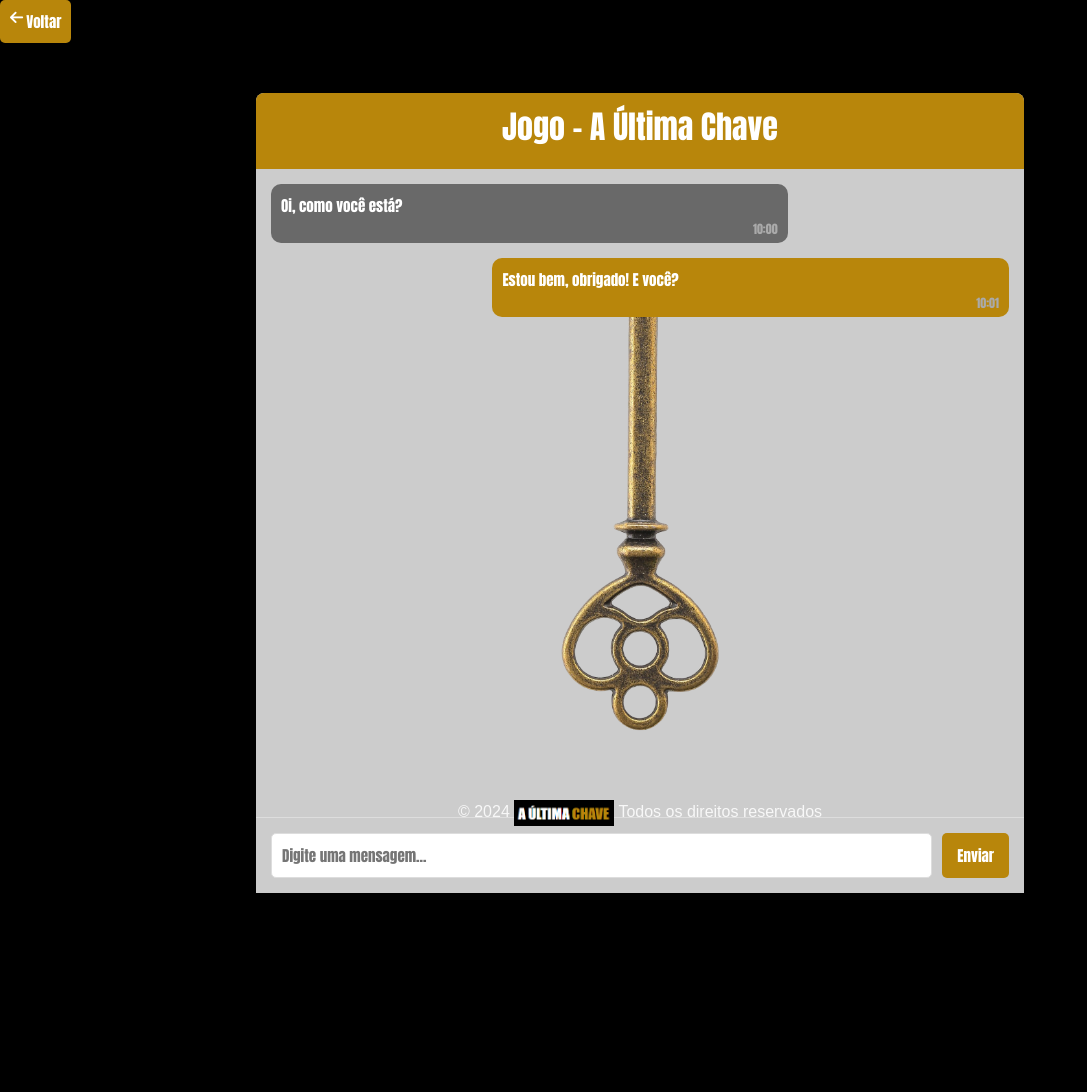
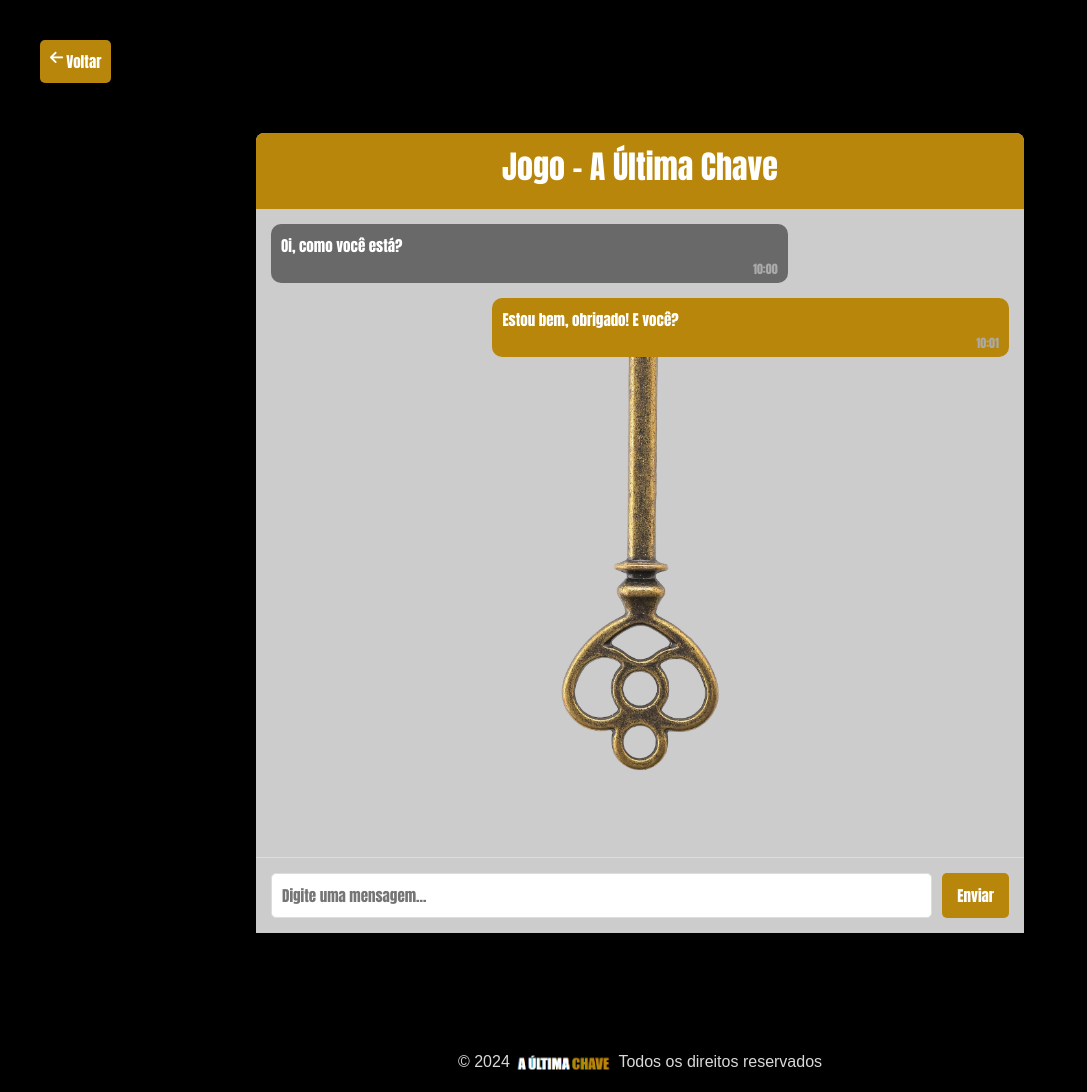
Before and after one commit to Koda012/TechAcademy-3, a PHP site: page /index.php?pagina=game in a window 1280 px wide. Shown: the whole page, without its empty margins (0-1087 px from the left). Before the commit the page ends 893 px from the top, so only its background shows below. Run offline with PHP 8.4, Linux system fonts and the light colour scheme.

Commit message:
ajuste na pag game no button e footer

```diff
--- a/paginas/game.php
+++ b/paginas/game.php
@@ -140,6 +140,7 @@
     cursor: pointer;
     text-decoration: none;
     border-radius: 5px;
+    margin: 40px;
   }
 
   .btn-voltar:hover {
@@ -148,4 +149,8 @@
     background-color: white;
     border-radius: 5px;
   }
+
+  footer{
+    margin-top: 250px;
+  }
 </style>
```
